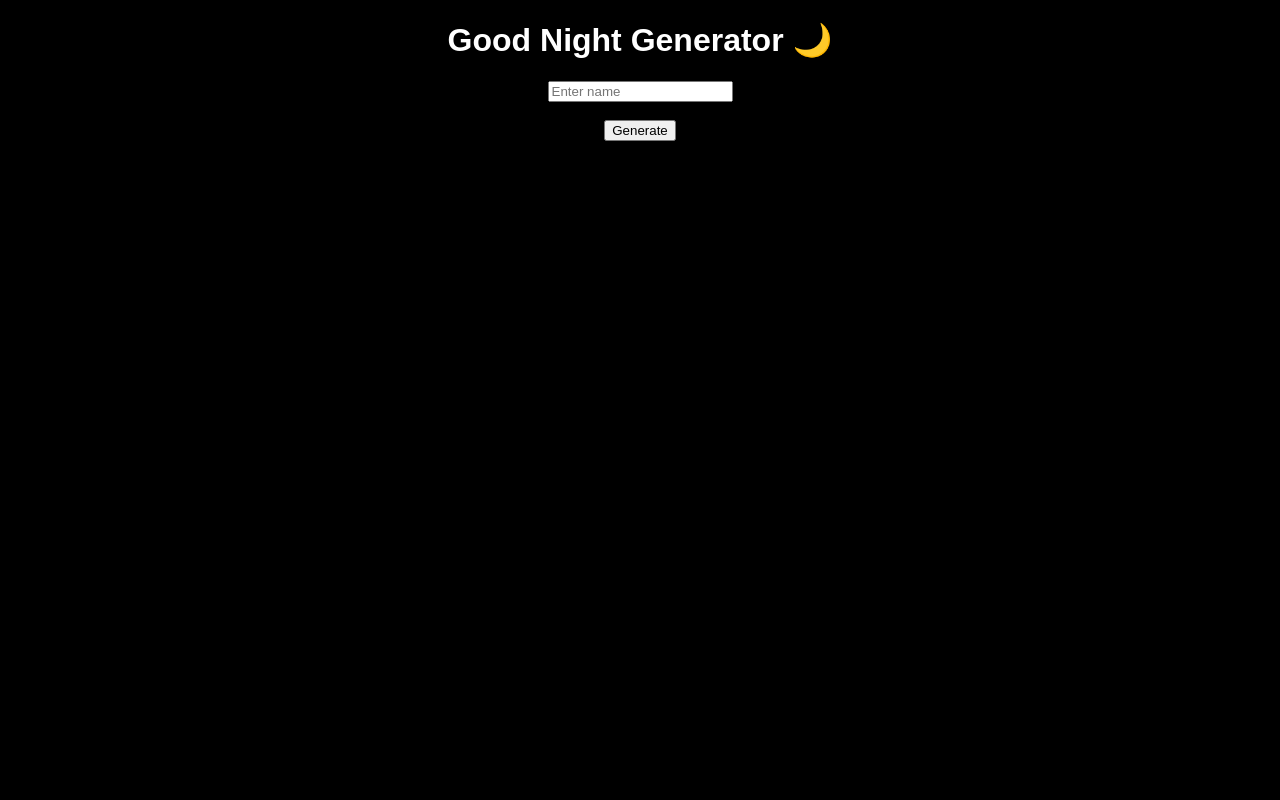
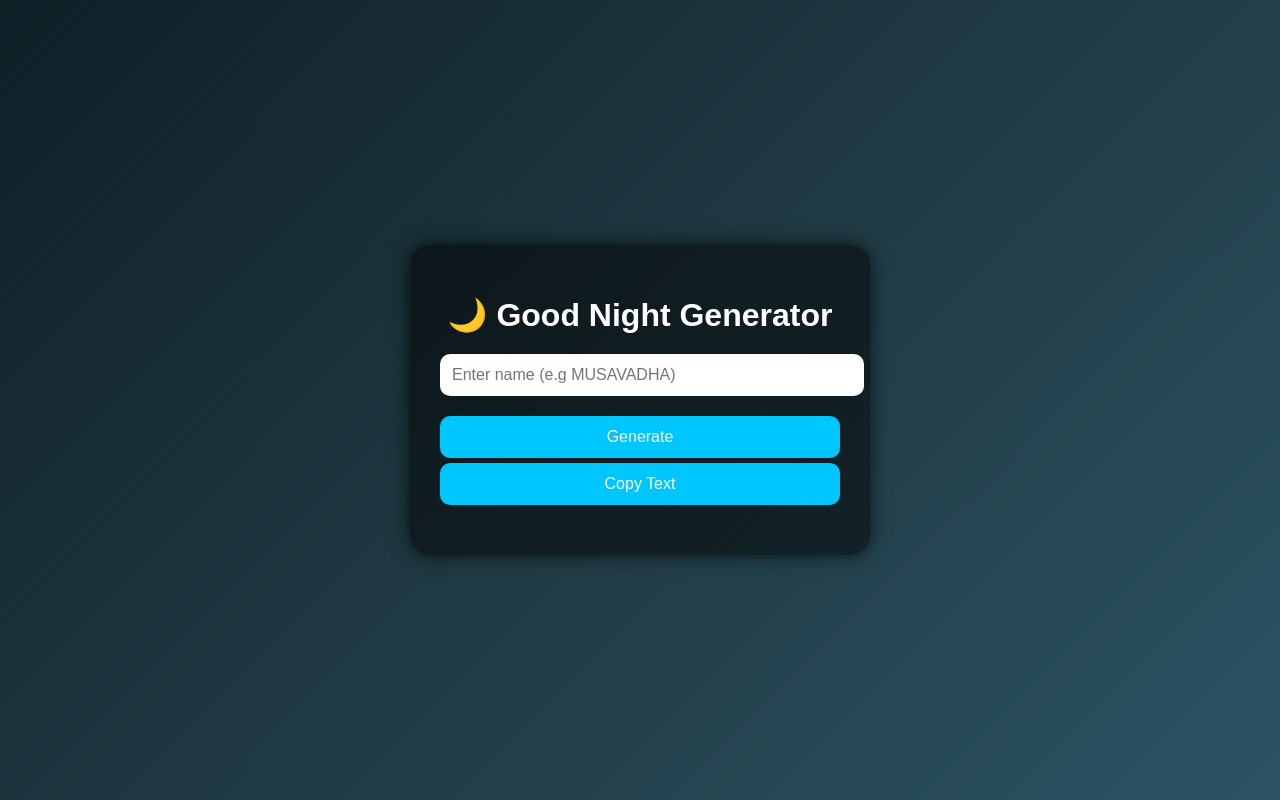
Before and after one commit to bailiffguarrts-glitch/good-night-site, a plain HTML site: page index.html in a window 1280 px wide. Drawn offline with Linux system fonts and the light colour scheme.

Commit message:
Update index.html

```diff
--- a/index.html
+++ b/index.html
@@ -1,24 +1,95 @@
 <!DOCTYPE html>
-<html>
+<html lang="en">
 <head>
+<meta charset="UTF-8">
+<meta name="viewport" content="width=device-width, initial-scale=1.0">
 <title>Good Night Generator</title>
+
+<style>
+    body {
+        margin: 0;
+        font-family: Arial, sans-serif;
+        background: linear-gradient(135deg, #0f2027, #203a43, #2c5364);
+        color: white;
+        text-align: center;
+        display: flex;
+        justify-content: center;
+        align-items: center;
+        height: 100vh;
+    }
+
+    .container {
+        background: rgba(0,0,0,0.5);
+        padding: 30px;
+        border-radius: 20px;
+        box-shadow: 0 0 20px rgba(0,0,0,0.7);
+        width: 90%;
+        max-width: 400px;
+    }
+
+    h1 {
+        margin-bottom: 20px;
+    }
+
+    input {
+        width: 100%;
+        padding: 12px;
+        border-radius: 10px;
+        border: none;
+        margin-bottom: 15px;
+        font-size: 16px;
+    }
+
+    button {
+        width: 100%;
+        padding: 12px;
+        border: none;
+        border-radius: 10px;
+        background: #00c6ff;
+        color: white;
+        font-size: 16px;
+        cursor: pointer;
+        margin-top: 5px;
+    }
+
+    .output {
+        margin-top: 20px;
+        font-size: 22px;
+        font-weight: bold;
+        animation: glow 1.5s infinite alternate;
+    }
+
+    @keyframes glow {
+        from { text-shadow: 0 0 5px #00c6ff; }
+        to { text-shadow: 0 0 20px #00c6ff; }
+    }
+</style>
 </head>
-<body style="background-color:black; color:white; text-align:center; font-family:Arial;">
 
-    <h1>Good Night Generator 🌙</h1>
+<body>
 
-    <input type="text" id="nameInput" placeholder="Enter name">
-    <br><br>
+<div class="container">
+    <h1>🌙 Good Night Generator</h1>
+
+    <input type="text" id="nameInput" placeholder="Enter name (e.g MUSAVADHA)">
 
     <button onclick="generateText()">Generate</button>
+    <button onclick="copyText()">Copy Text</button>
 
-    <h2 id="output"></h2>
+    <div class="output" id="output"></div>
+</div>
 
 <script>
 function generateText() {
-            var name = document.getElementById("nameInput").value;
-            var text = "GOOD NIGHT FROM " + name.toUpperCase();
+    let name = document.getElementById("nameInput").value.toUpperCase();
+    let text = "GOOD NIGHT FROM " + name;
     document.getElementById("output").innerHTML = text;
+}
+
+function copyText() {
+    let text = document.getElementById("output").innerText;
+    navigator.clipboard.writeText(text);
+    alert("Copied!");
 }
 </script>
 
```
Lines whose indentation alone changed are shown as unchanged.
